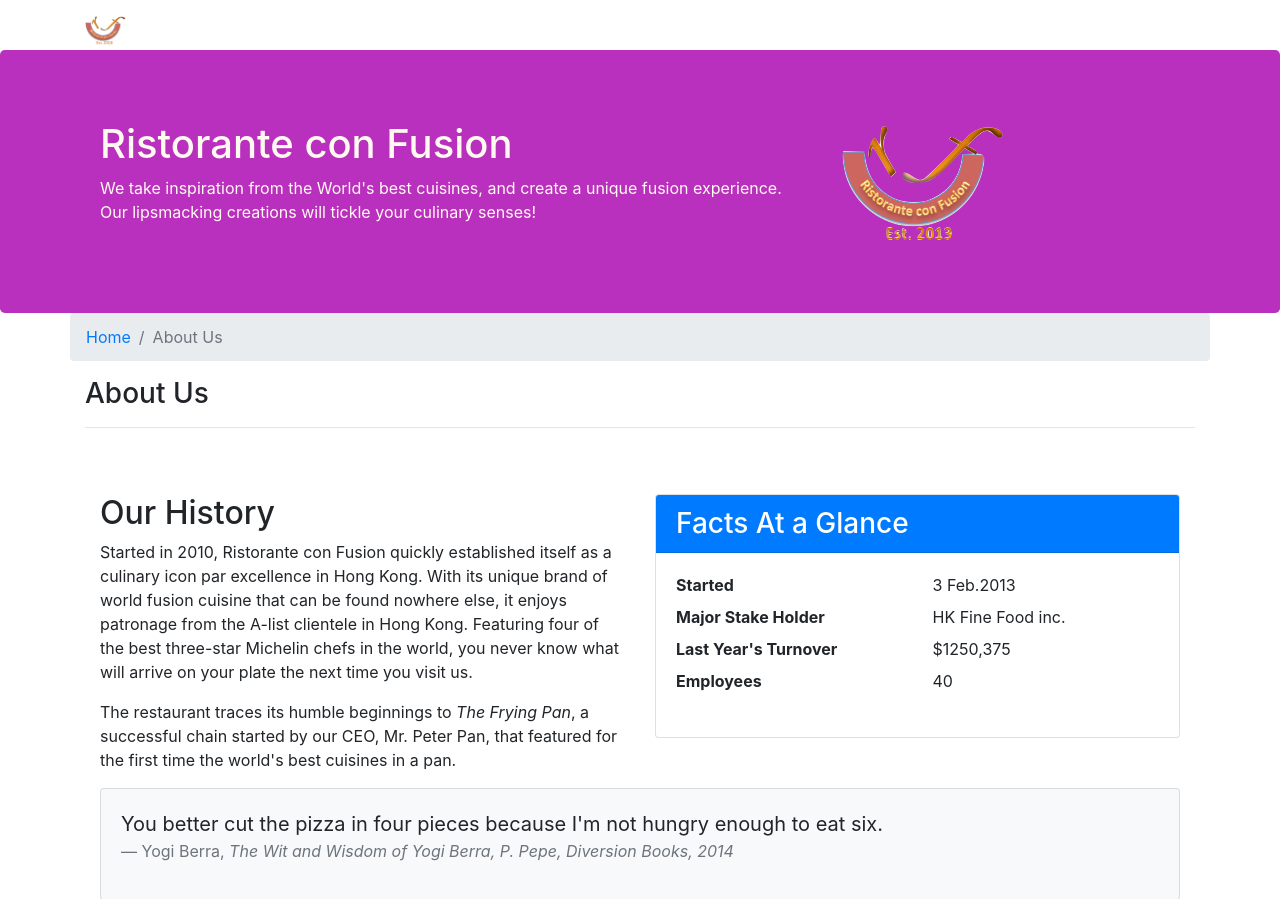
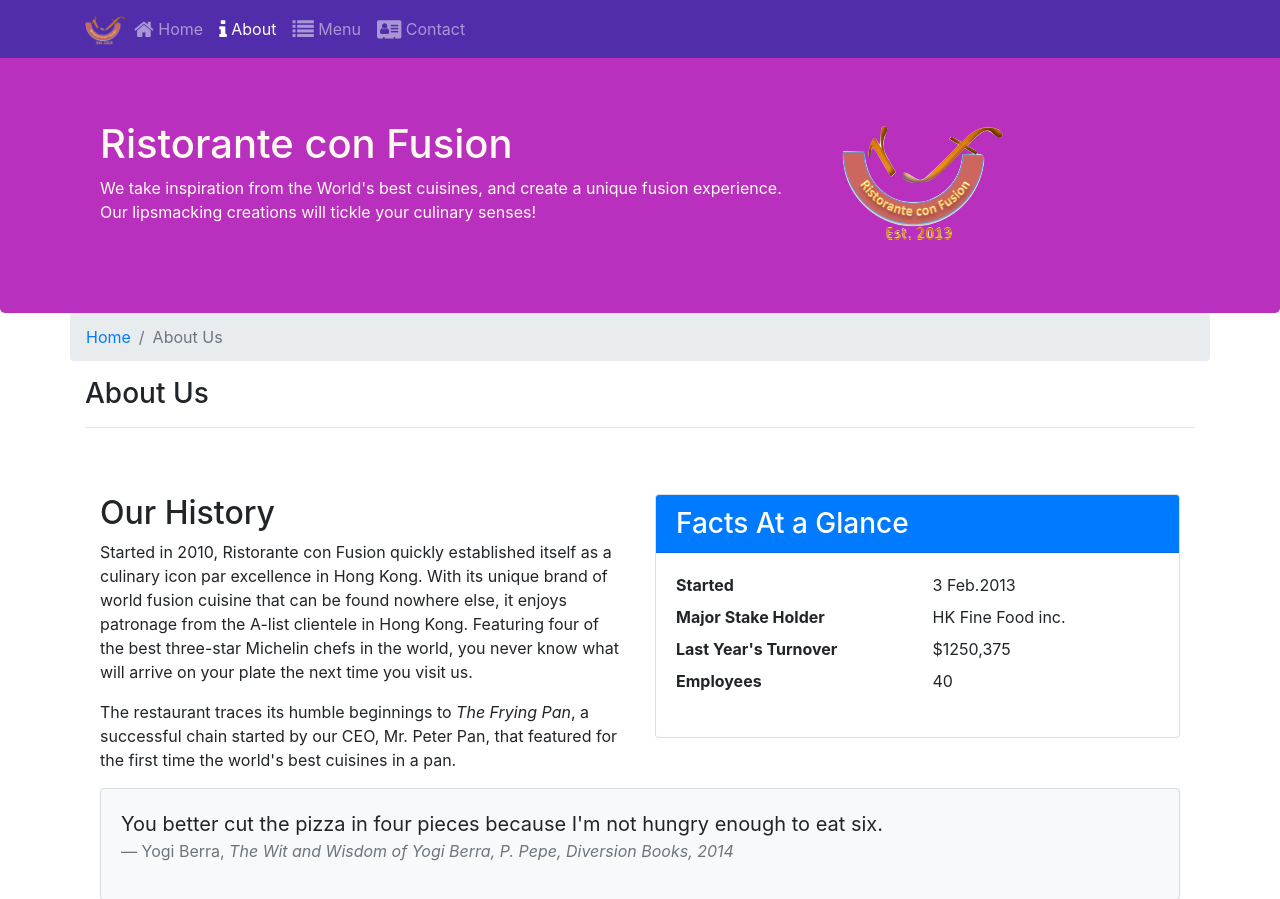
Before and after one commit to Deeksha-Rawat/Hotel-site, a plain HTML site: page aboutus.html in a window 1280 px wide. Shown: the top 899 px of the page. Drawn offline with nearby package versions, Linux system fonts and the light colour scheme.

Commit message:
Update index.css

```diff
--- a/index.css
+++ b/index.css
@@ -30,6 +30,9 @@
 
   .navbar-inverse {
     background-color: #512DA8; }
+.navbar-dark {
+    background-color:#512DAB;
+}
 
   .tab-content {
     border-left: 1px solid #ddd;
```
